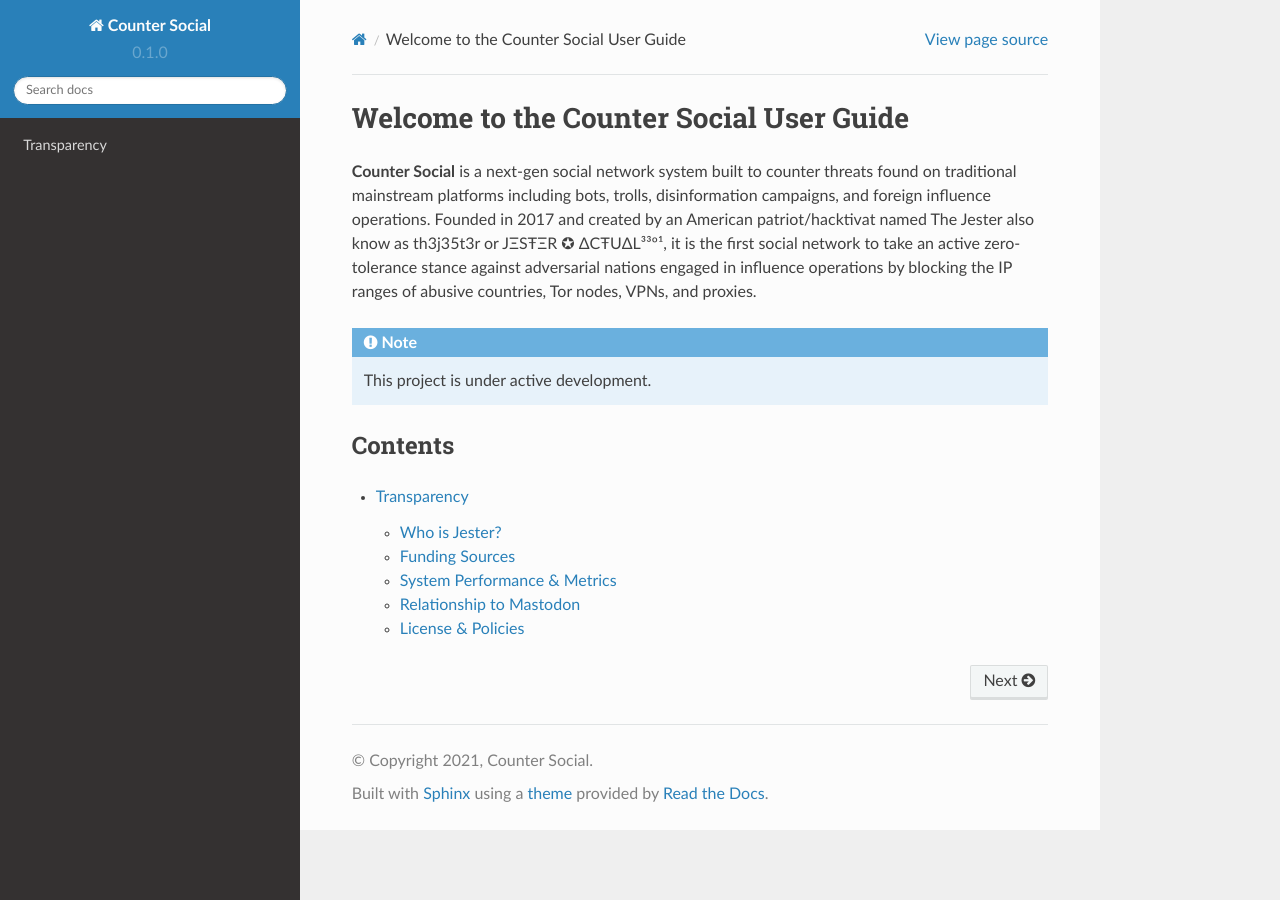
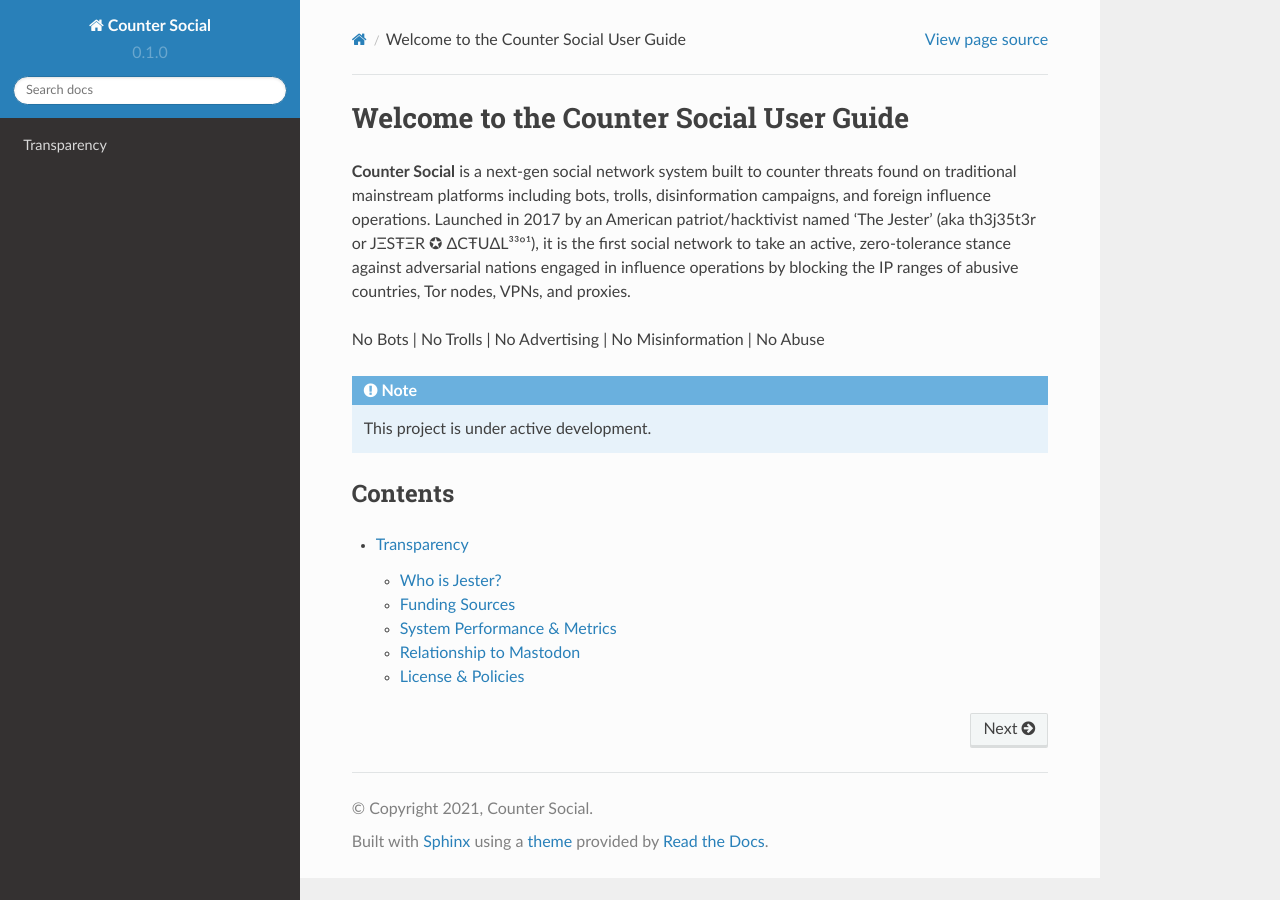
Before and after one commit to itskel/userguide, a Sphinx documentation site: the page built from docs/source/index.rst, in a window 1280 px wide. Built offline with Sphinx 7.4.7 and the Read the Docs theme 2.0.0, drawn with Linux system fonts in a browser that asks for light colours.

Commit message:
Update index.rst

```diff
--- a/docs/source/index.rst
+++ b/docs/source/index.rst
@@ -1,7 +1,11 @@
 Welcome to the Counter Social User Guide
 ===================================
 
-**Counter Social** is a next-gen social network system built to counter threats found on traditional mainstream platforms including bots, trolls, disinformation campaigns, and foreign influence operations. Founded in 2017 and created by an American patriot/hacktivat named The Jester also know as th3j35t3r or JΞSŦΞR ✪ ΔCŦUΔL³³º¹, it is the first social network to take an active zero-tolerance stance against adversarial nations engaged in influence operations by blocking the IP ranges of abusive countries, Tor nodes, VPNs, and proxies.
+**Counter Social** is a next-gen social network system built to counter threats found on traditional mainstream platforms including bots, trolls, disinformation campaigns, and foreign influence operations. Launched in 2017 by an American patriot/hacktivist named 'The Jester' (aka th3j35t3r or JΞSŦΞR ✪ ΔCŦUΔL³³º¹), it is the first social network to take an active, zero-tolerance stance against adversarial nations engaged in influence operations by blocking the IP ranges of abusive countries, Tor nodes, VPNs, and proxies.
+
+No Bots | No Trolls | No Advertising | No Misinformation | No Abuse
+
+
 
 .. note::
 
```
